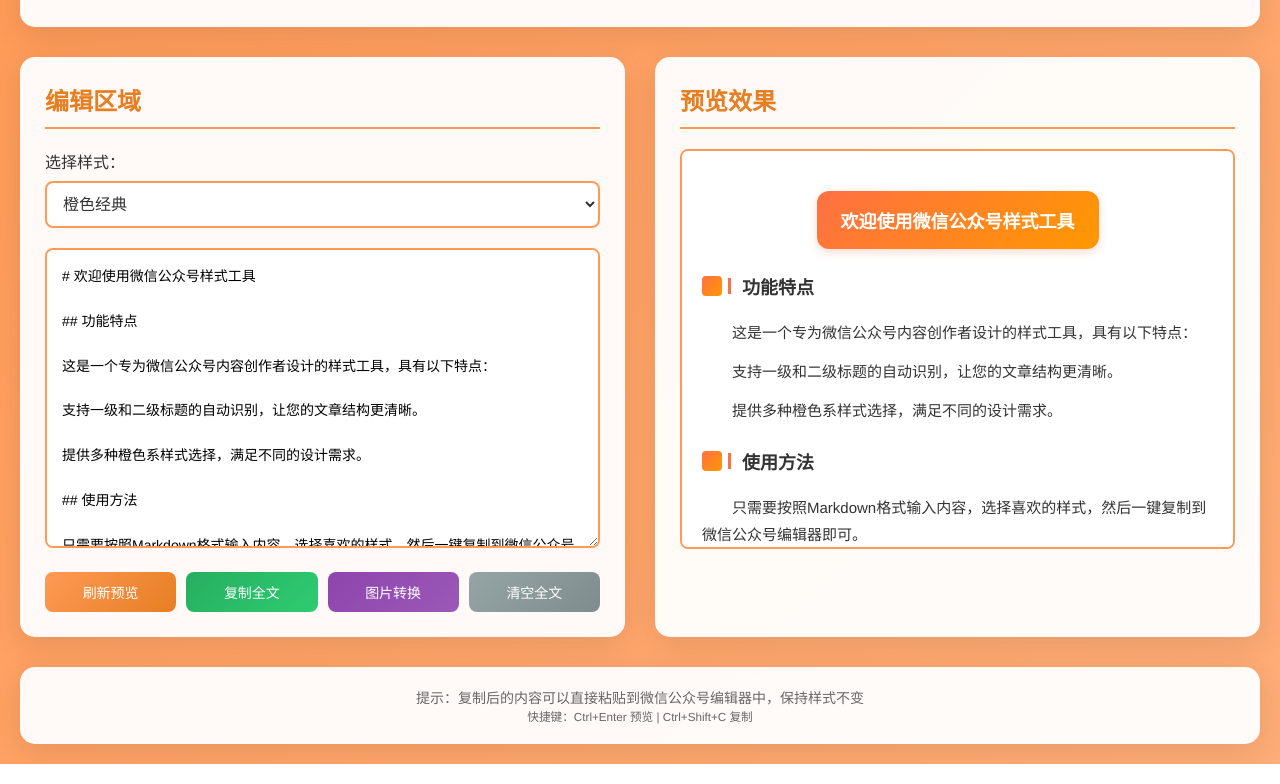
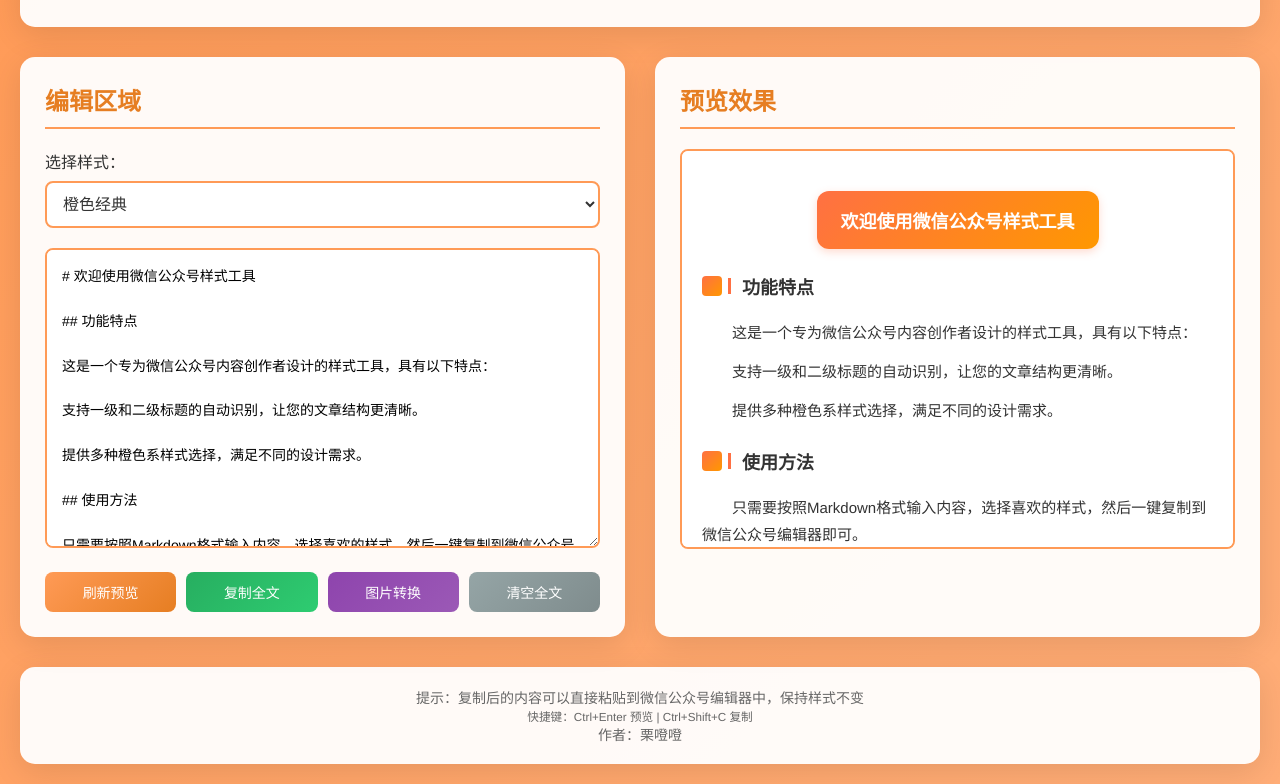
Before and after one commit to pzchenhui/wechat-style-tool, a plain HTML site: page index.html in a window 1280 px wide. Shown: the part 146-930 px from the top of the page. Drawn offline with Linux system fonts and the light colour scheme.

Commit message:
✨ 添加作者信息
- 在页面底部添加作者：栗噔噔
- 更新HTML和JavaScript中的提示信息
- 保持界面整洁美观

```diff
--- a/index.html
+++ b/index.html
@@ -65,6 +65,7 @@
 
         <footer class="footer">
             <p>提示：复制后的内容可以直接粘贴到微信公众号编辑器中，保持样式不变</p>
+            <p>作者：栗噔噔</p>
         </footer>
     </div>
 
--- a/script.js
+++ b/script.js
@@ -321,9 +321,10 @@ document.addEventListener('keydown', (e) => {
 });
 
 // 添加键盘快捷键提示
-document.querySelector('.footer p').innerHTML = `
-    提示：复制后的内容可以直接粘贴到微信公众号编辑器中，保持样式不变<br>
-    <small>快捷键：Ctrl+Enter 预览 | Ctrl+Shift+C 复制</small>
+document.querySelector('.footer').innerHTML = `
+    <p>提示：复制后的内容可以直接粘贴到微信公众号编辑器中，保持样式不变<br>
+    <small>快捷键：Ctrl+Enter 预览 | Ctrl+Shift+C 复制</small></p>
+    <p>作者：栗噔噔</p>
 `;
 
 // 图片样式转换器功能
```
